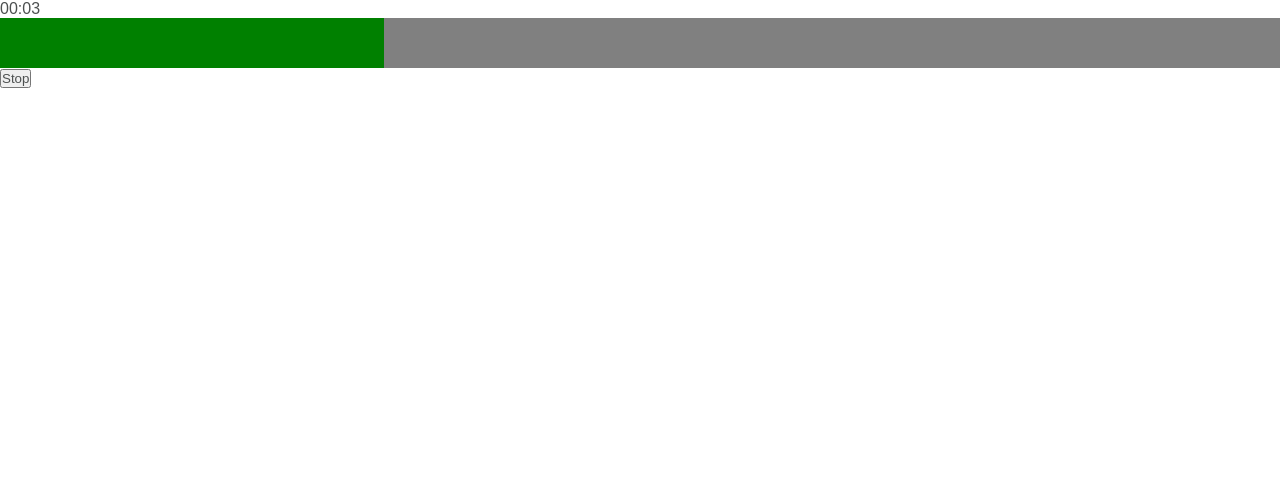
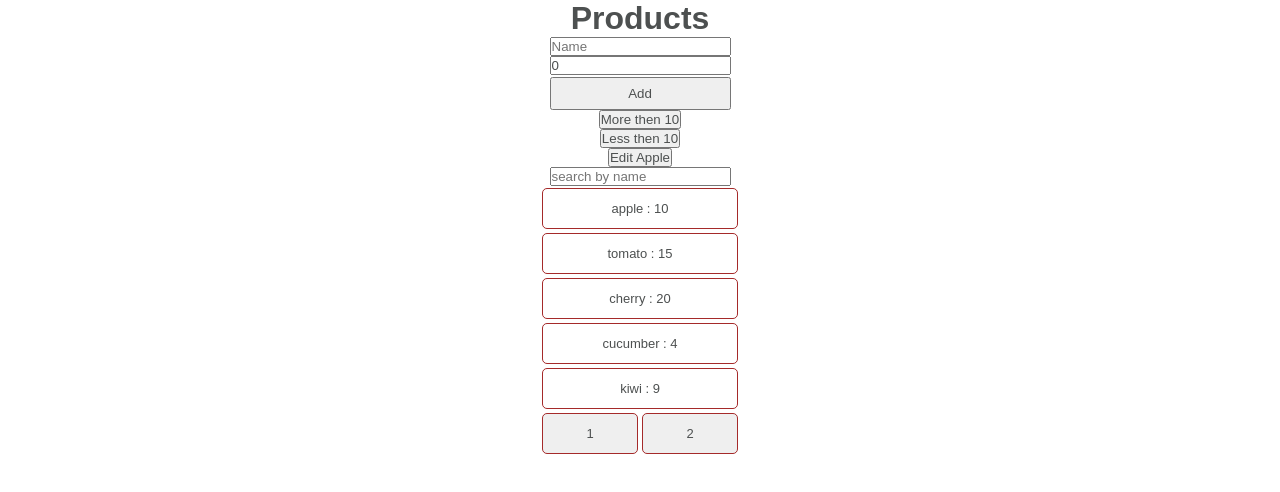
Before and after one commit to NazarNA/IncoraCodingCamp2021React, a React (Create React App) app: page / in a window 1280 px wide. Shown: the top 492 px of the page. Built offline with nearby package versions, Linux system fonts and the light colour scheme.

Commit message:
add custom hook useProduct

```diff
--- a/src/App.scss
+++ b/src/App.scss
@@ -10,99 +10,43 @@ $font-color: #4d5050;
   color: $font-color;
 }
 
-.wrapper {
-  margin: 0 auto;
-  overflow: hidden;
+.productsWrapper {
   display: flex;
-  justify-content: space-between;
-  aside {
-    flex-grow: 1;
-    width: 60%;
-    img {
-      width: 100%;
-      object-fit: cover;
-      object-position: center;
-      height: 100vh;
-    }
+  justify-content: center;
+  align-items: center;
+  flex-direction: column;
+
+  .addBtn {
+    padding: 7px;
+    width: 100%;
+    margin-top: 2px;
+    cursor: pointer;
   }
-  main {
-    // border: olive solid 3px;
-    max-width: 405px;
-    width: 40%;
-    height: auto;
+
+  .productItem,
+  .paginationWrapper {
     display: flex;
-    flex-direction: column;
-    flex-grow: 2;
-    padding: 50px 0;
-    section {
-      // border: orangered solid 3px;
-      padding: 50px 10%;
-      h1 {
-        font-weight: bolder;
-      }
-      p {
-        font-weight: bold;
-        a {
-          color: $main-color;
-        }
+    width: 200px;
+    justify-content: space-between;
+
+    .paginationItem {
+      outline: none;
+      transition-duration: 0.3s;
+      &:hover {
+        background-color: pink;
       }
     }
-    form {
-      // border: orangered solid 3px;
-      display: flex;
-      flex-direction: column;
-      padding: 10px 10%;
-      input {
-        margin: 5px 0;
-        padding: 15px 5px;
-        border: 1px solid grey;
-        border-radius: 5px;
-        outline: none;
-      }
-      a {
-        font-size: 12px;
-        align-self: flex-end;
-      }
-      label {
-        font-weight: bold;
-        font-size: 14px;
-        display: flex;
-        align-items: center;
-      }
-      .form_submit {
-        margin: 70px 0;
-        padding: 9px 5px;
-        background-color: $main-color;
-        border: none;
-        border-radius: 5px;
-        color: white;
-        font-size: 16px;
-        font-weight: bold;
-      }
+
+    .productCell,
+    button {
+      width: 100%;
+      text-align: center;
+      font-size: 13px;
+      padding: 12px;
+      border: brown solid 1px;
+      border-radius: 5px;
+      margin: 2px;
+      cursor: pointer;
     }
   }
 }
-
-@media screen and (max-width: 1080px) {
-  .wrapper {
-    aside {
-      img {
-        height: 80%;
-      }
-    }
-  }
-}
-
-@media screen and (max-width: 952px) {
-  .wrapper {
-    display: flex;
-    justify-content: center;
-    align-items: center;
-    aside {
-      display: none;
-    }
-    main {
-      max-width: 400px;
-    }
-  }
-}
--- a/src/App.tsx
+++ b/src/App.tsx
@@ -1,22 +1,67 @@
 import React, { useState } from 'react';
-
+import useProducts from './hooks/useProducts';
 import './App.scss';
-import Timer from './components/Timer/Timer';
+import ProductItem from './components/ProductItem';
 
 function App() {
-  const [time, setTime] = useState(10 * 1000);
-  const [step, setStep] = useState(1000);
+  const [name, setName] = useState<string>('');
+  const [price, setPrice] = useState<number>(0);
+
+  const {
+    products,
+    page,
+    total,
+    changePage,
+    applyFilter,
+    editProduct,
+    deleteProduct,
+    addProduct
+  } = useProducts({ perPage: 5 });
+
+  const addProductHandler = () => {
+    if (name && price) {
+      addProduct(name, price);
+      setName('');
+      setPrice(0);
+    }
+  };
 
   return (
-    <div>
-      <Timer
-        time={time}
-        step={step}
-        autostart={true}
-        onTimeEnd={() => {}}
-        onTimePause={() => {}}
-        onTimeStart={() => {}}
-      />
+    <div className='productsWrapper'>
+      <h1>Products</h1>
+      <div className='productsWrapper'>
+        <input type='text' placeholder='Name' onChange={e => setName(e.target.value)} value={name} />
+        <input type='number' placeholder='Price' onChange={e => setPrice(+e.target.value)} value={price} />
+        <button className='addBtn' onClick={addProductHandler}>
+          Add
+        </button>
+        <button onClick={() => applyFilter({ priceMore: 10 })}>More then 10</button>
+        <button onClick={() => applyFilter({ priceLess: 10 })}>Less then 10</button>
+        <button onClick={() => editProduct({ id: 1, name: 'APPLE', price: 999 })}>Edit Apple</button>
+        <input
+          placeholder='search by name'
+          type='text'
+          onChange={e => applyFilter({ name: e.target.value })}
+        />
+      </div>
+      {products.map((product, idx) => (
+        <div key={idx} className='productItem'>
+          <ProductItem
+            name={product.name}
+            price={product.price}
+            id={product.id}
+            deleteProduct={deleteProduct}
+            editProduct={editProduct}
+          />
+        </div>
+      ))}
+      <div className='paginationWrapper'>
+        {Array.from({ length: total }).map((page, index) => (
+          <button key={index} className='paginationItem' onClick={() => changePage(index + 1)}>
+            {index + 1}
+          </button>
+        ))}
+      </div>
     </div>
   );
 }
--- /dev/null
+++ b/src/components/ProductItem.tsx
@@ -0,0 +1,46 @@
+import React, { useState } from 'react';
+import { IProduct } from '../hooks/ProductsList';
+
+import '../App';
+
+interface IProductItem {
+  name: string;
+  price: number;
+  id: number;
+  deleteProduct: (id: number) => void;
+  editProduct: (edit: IProduct) => void;
+}
+
+const ProductItem = ({ name, price, id, deleteProduct }: IProductItem) => {
+  const [toggle, setToggle] = useState<boolean>(true);
+
+  const setToggleHandler = () => {
+    setToggle(!toggle);
+  };
+
+  return (
+    <>
+      {toggle ? (
+        <>
+          <div onClick={setToggleHandler} className='productCell'>
+            {name} : {price}
+          </div>
+        </>
+      ) : (
+        <>
+          <button
+            onClick={() => {
+              deleteProduct(id);
+              setToggleHandler();
+            }}
+          >
+            Delete
+          </button>
+          <button onClick={setToggleHandler}>Back</button>
+        </>
+      )}
+    </>
+  );
+};
+
+export default ProductItem;
--- /dev/null
+++ b/src/hooks/ProductsList.ts
@@ -0,0 +1,53 @@
+export interface IProduct {
+  id: number;
+  name: string;
+  price: number;
+}
+
+export const productsArray: IProduct[] = [
+  {
+    id: 1,
+    name: 'apple',
+    price: 10
+  },
+  {
+    id: 2,
+    name: 'tomato',
+    price: 15
+  },
+  {
+    id: 3,
+    name: 'cherry',
+    price: 20
+  },
+  {
+    id: 4,
+    name: 'cucumber',
+    price: 4
+  },
+  {
+    id: 5,
+    name: 'kiwi',
+    price: 9
+  },
+  {
+    id: 6,
+    name: 'guava',
+    price: 8
+  },
+  {
+    id: 7,
+    name: 'lemon',
+    price: 10
+  },
+  {
+    id: 8,
+    name: 'grape',
+    price: 16
+  },
+  {
+    id: 9,
+    name: 'fig',
+    price: 12
+  }
+];
--- /dev/null
+++ b/src/hooks/useProducts.ts
@@ -0,0 +1,85 @@
+import { useState, useMemo, useCallback } from 'react';
+import { productsArray, IProduct } from './ProductsList';
+
+interface IFilterOptions {
+  name?: string;
+  priceMore?: number;
+  priceLess?: number;
+}
+
+interface IProducts {
+  perPage: number;
+}
+
+const useProducts = ({ perPage }: IProducts) => {
+  const [productsList, setProductsList] = useState<IProduct[]>(productsArray);
+  const [page, setPage] = useState<number>(1);
+
+  const total = useMemo(() => Math.ceil(productsList.length / perPage), [perPage, productsList]);
+
+  let products = useMemo(() => {
+    const indexOfLast = page * perPage;
+    const indexOfFirst = indexOfLast - perPage;
+    return productsList.slice(indexOfFirst, indexOfLast);
+  }, [page, perPage, productsList]);
+
+  const addProduct = (name: string, price: number): void => {
+    setProductsList([
+      ...productsList,
+      {
+        id: Date.now(),
+        name,
+        price
+      }
+    ]);
+  };
+
+  const deleteProduct = (id: number): void => {
+    setProductsList(productsList.filter(product => product.id !== id));
+  };
+
+  const editProduct = (edit: IProduct): void => {
+    setProductsList(
+      productsList.map(product => (edit.id === product.id ? { ...product, ...edit } : product))
+    );
+  };
+
+  const changePage = useCallback(
+    (p: number): void => {
+      setPage(p);
+    },
+    [setPage]
+  );
+
+  const applyFilter = useCallback(
+    (filterOptions: IFilterOptions): void => {
+      filterOptions.name
+        ? setProductsList(
+            productsList.filter((product: IProduct) => product.name.includes(filterOptions.name!))
+          )
+        : setProductsList(productsArray);
+
+      if (filterOptions.priceMore) {
+        setProductsList(productsList.filter((item: IProduct) => item.price >= filterOptions.priceMore!));
+      }
+
+      if (filterOptions.priceLess) {
+        setProductsList(productsList.filter((item: IProduct) => item.price <= filterOptions.priceLess!));
+      }
+    },
+    [productsList]
+  );
+
+  return {
+    products,
+    page,
+    total,
+    changePage,
+    applyFilter,
+    editProduct,
+    deleteProduct,
+    addProduct
+  };
+};
+
+export default useProducts;
```
